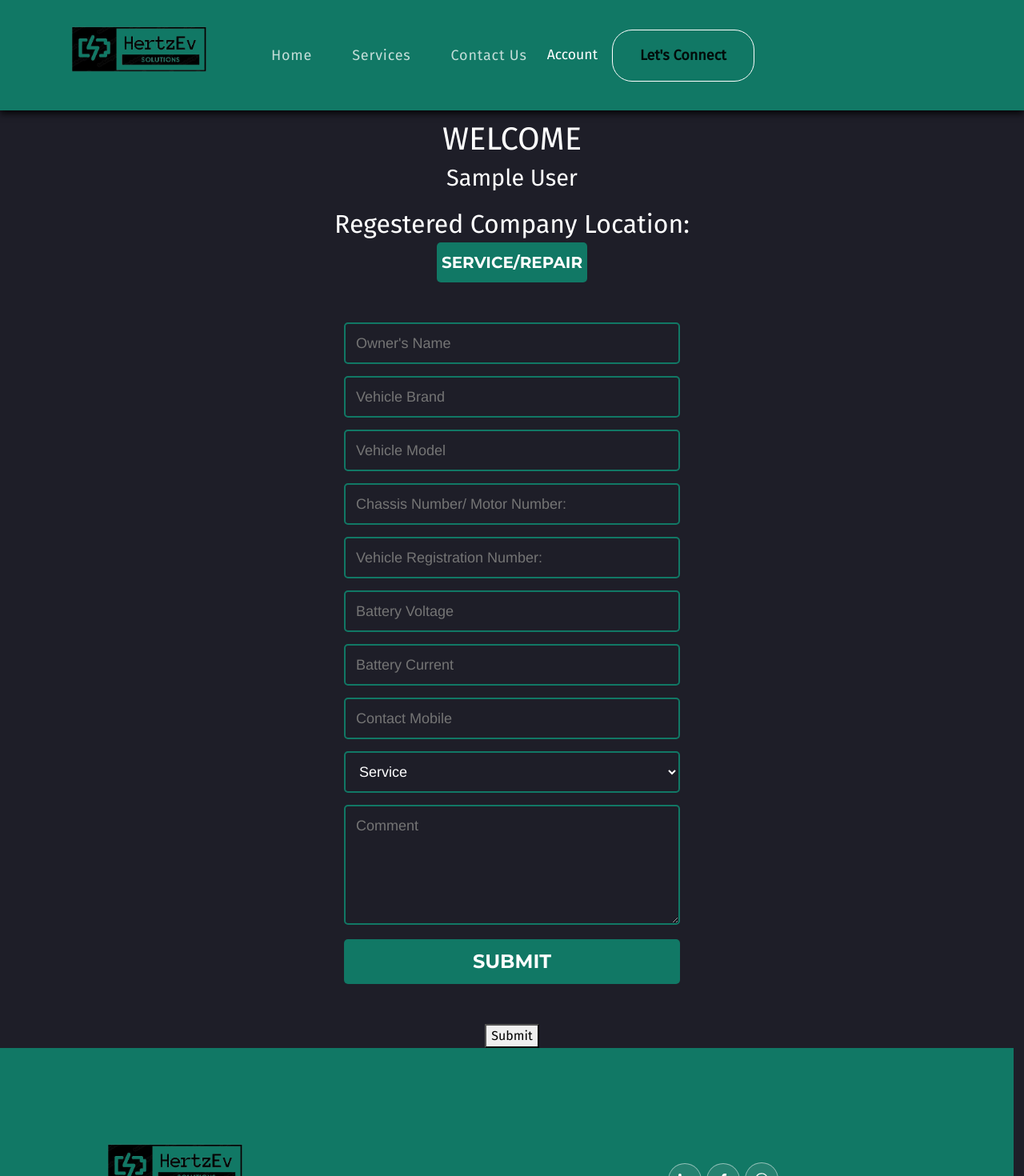
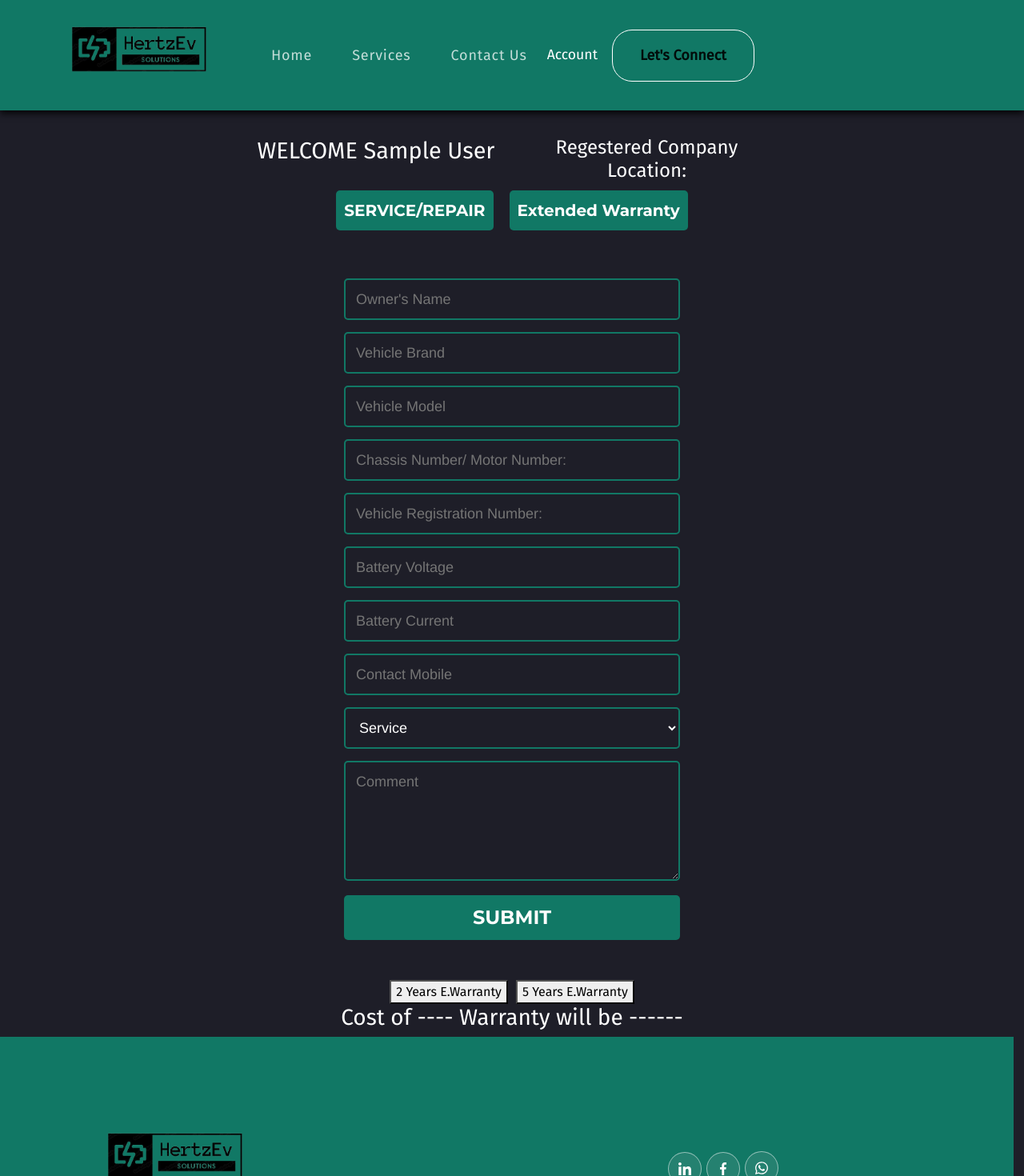
Before and after one commit to ilan2004/main, a React (Vite) app: page /Form in a window 1280 px wide. Shown: the top 1470 px of the page at 80% size. Built offline with nearby package versions, Linux system fonts and the light colour scheme; no server answers; the database is empty; sample sign-in values are in the browser's storage.

Commit message:
new update

```diff
--- a/src/Components/Form/Form.jsx
+++ b/src/Components/Form/Form.jsx
@@ -147,17 +147,22 @@ const SnackForm = ({ userId }) =>{
 
     }
   };
+  const [year, setYear] = useState('');
 
+  const handleYearClick = (selectedYear) => {
+    setYear(selectedYear);
+  };
   return (
     <SnackbarProvider>
     <div className="alldetails">
       <div className='welc-user'>
-        <h1 className='welc'>WELCOME</h1>
-        <h2>{currentUser && currentUser.displayName}</h2>
+        <h2 className='welc'>WELCOME {currentUser && currentUser.displayName}</h2>
+        <h2 className='comp-loc'>Regestered Company Location: <spam className="cur-loc">{userLocation}</spam></h2>
       </div>
-      <h1 className='comp-loc'>Regestered Company Location: {userLocation}</h1>
+
       <div className="repairbut">
       <button className="Repair" onClick={toggleAdditionalFields}>SERVICE/REPAIR</button>
+      <button className="Repair">Extended Warranty</button>
       </div>
       <form className='form-fill' onSubmit={handleSubmit}>
         <input
@@ -319,10 +324,16 @@ const SnackForm = ({ userId }) =>{
           </table>
         )}
       </div>
-      <div className="button-div">
-        <button className="table-submit" onClick={handleFormSubmit} disabled={isSubmitting}>
-          {isSubmitting ? 'Submitting...' : 'Submit'}
+      <div className="years">
+        <button className="2" onClick={() => handleYearClick('2 Years')}>
+          2 Years E.Warranty
         </button>
+        <button className="5year" onClick={() => handleYearClick('5 Years')}>
+          5 Years E.Warranty
+        </button>
+      </div>
+      <div className="costof">
+        <h3>Cost of --{year}-- Warranty will be ------</h3>
       </div>
     </div>
     </SnackbarProvider>
--- a/src/Components/Form/Form.scss
+++ b/src/Components/Form/Form.scss
@@ -170,7 +170,6 @@ th {
 }
 .Repair{
   font-family: 'Montserrat', Arial, Helvetica, sans-serif;
-
   background:#117865;
   border-radius:5px;
   border:0;
@@ -178,8 +177,33 @@ th {
   color:white;
   font-size:20px;
   padding-top:10px;
-  padding-bottom:10px;
+  padding:10px;
   transition: all 0.3s;
-  margin-top:-4px;
+  margin: 10px;
   font-weight:700;
 }
+.welc-user{
+  display: flex;
+  flex-direction: row;
+  gap:40px
+}
+.comp-loc{
+  width:300px;
+  font-size: 1.5rem;
+}
+.cur-loc{
+  color: #117865;
+
+}
+.costof{
+  color: #fff;
+  display: flex;
+  align-items: center;
+  justify-content: center;
+}
+.years{
+ display: flex;
+  justify-content: center;
+  align-items: center;
+  gap:10px;
+}
```
